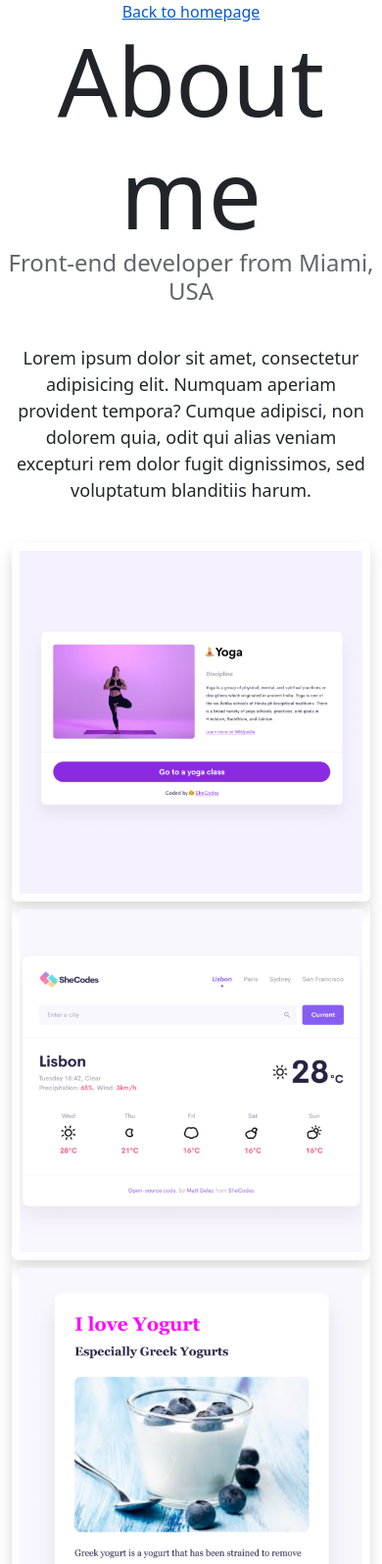
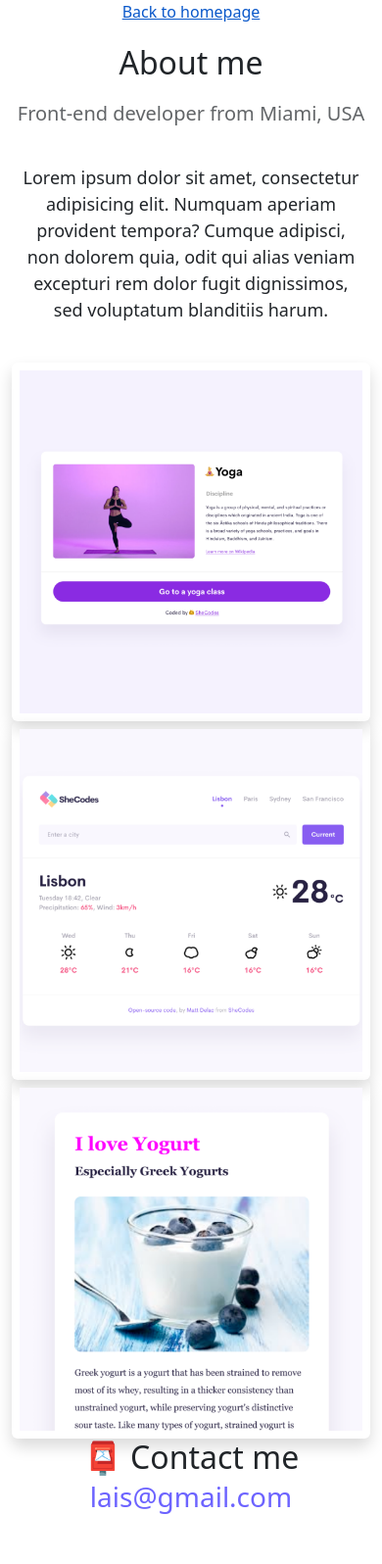
Before and after one commit to LaisZagati/media-queries, a plain HTML site: page about.html in a window 390 px wide. Shown: the top 1596 px of the page at 98% size. After the commit the page ends 1548 px from the top, so only its background shows below. Drawn offline with nearby package versions, Linux system fonts and the light colour scheme.

Commit message:
media added

```diff
--- a/style.css
+++ b/style.css
@@ -100,3 +100,38 @@ a:hover {
   max-width: 100%;
   height: auto;
 }
+
+/* Mobile device friendly  */
+
+@media (max-width: 768px) {
+  h1 {
+    font-size: 32px;
+    line-height: 80px;
+  }
+
+  h2 {
+    font-size: 32px;
+  }
+
+  h3 {
+    font-size: 20px;
+  }
+
+  .navigation-links {
+    flex-direction: column;
+    align-items: center;
+  }
+
+  .navigation-links a {
+    margin: 10px 0;j
+  }
+
+  .about-paragraphs {
+    flex-direction: column;
+    align-items: center;
+  }
+
+  .about-paragraphs p {
+    margin: 10px 20px;
+  }
+}
```
Also changed, not shown: index.html (+3 -0 lines).
